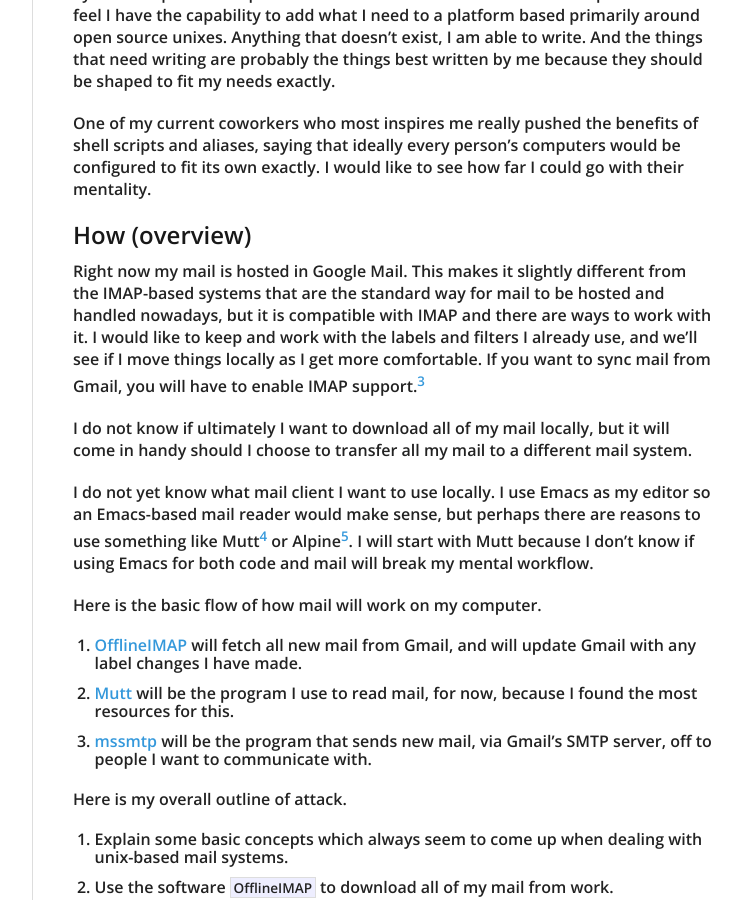
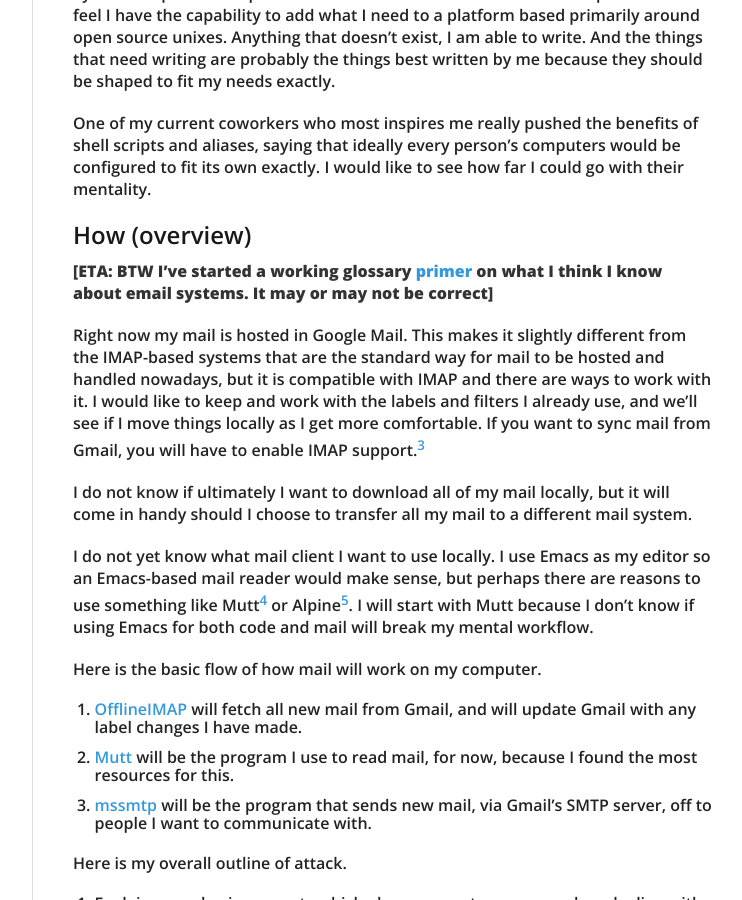
Before and after one commit to RobotDisco/robotdisco.github.com, a Jekyll site: the page built from _posts/2016-12-04-declouding_mail_part_1.md, in a window 1280 px wide and 900 px high, scrolled down 867 px. Shown: the whole window, without its empty margins (378-1120 px from the left). Built offline with Jekyll 4.4.1, drawn with Linux system fonts in a browser that asks for light colours; nearby versions of some CDN libraries.

Commit message:
referencing primer

```diff
--- a/_posts/2016-12-04-declouding_mail_part_1.md
+++ b/_posts/2016-12-04-declouding_mail_part_1.md
@@ -25,6 +25,8 @@
 One of my current coworkers who most inspires me really pushed the benefits of shell scripts and aliases, saying that ideally every person's computers would be configured to fit its own exactly. I would like to see how far I could go with their mentality.
 
 ## How (overview)
+**[ETA: BTW I've started a working glossary [primer](/email/2016/12/04/what_little_i_know_of_email_systems.html) on what I think I know about email systems. It may or may not be correct]**
+
 Right now my mail is hosted in Google Mail. This makes it slightly different from the IMAP-based systems that are the standard way for mail to be hosted and handled nowadays, but it is compatible with IMAP and there are ways to work with it. I would like to keep and work with the labels and filters I already use, and we'll see if I move things locally as I get more comfortable. If you want to sync mail from Gmail, you will have to enable IMAP support.[^3]
 
 I do not know if ultimately I want to download all of my mail locally, but it will come in handy should I choose to transfer all my mail to a different mail system.
```
